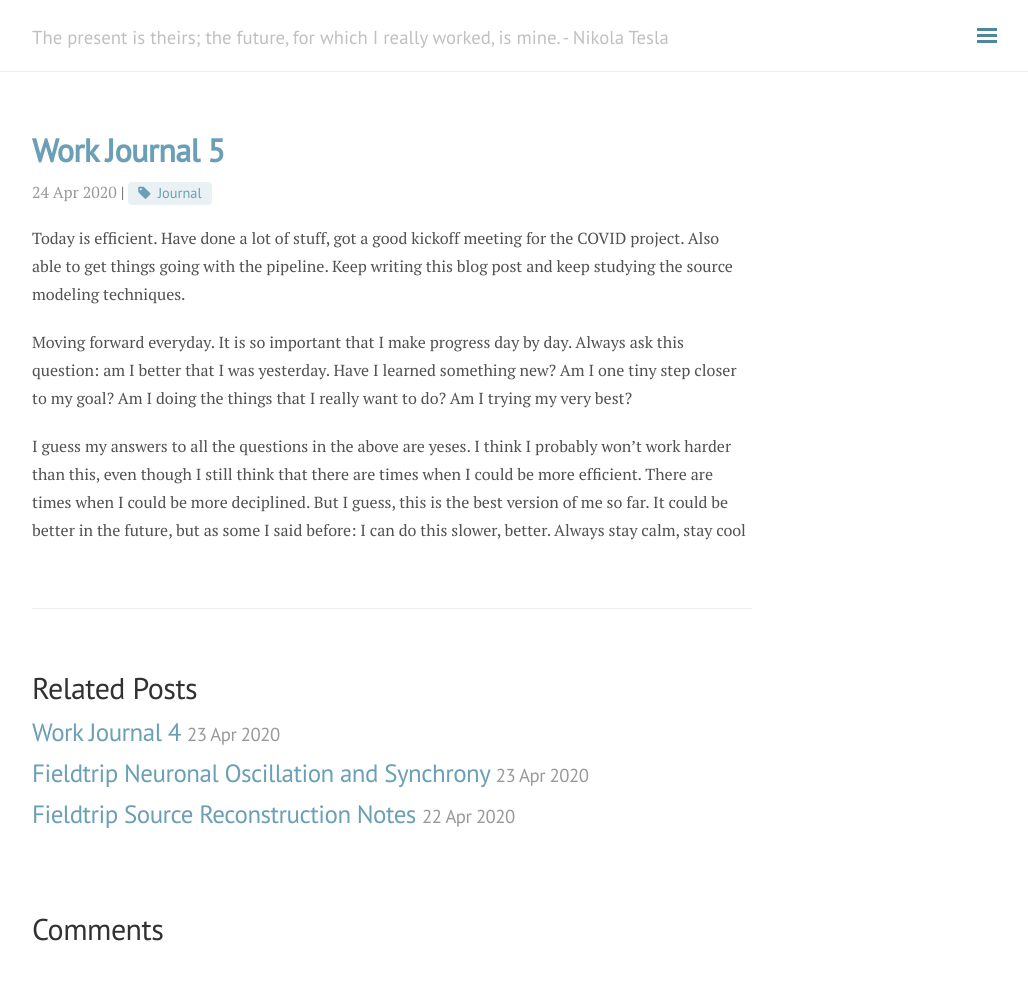
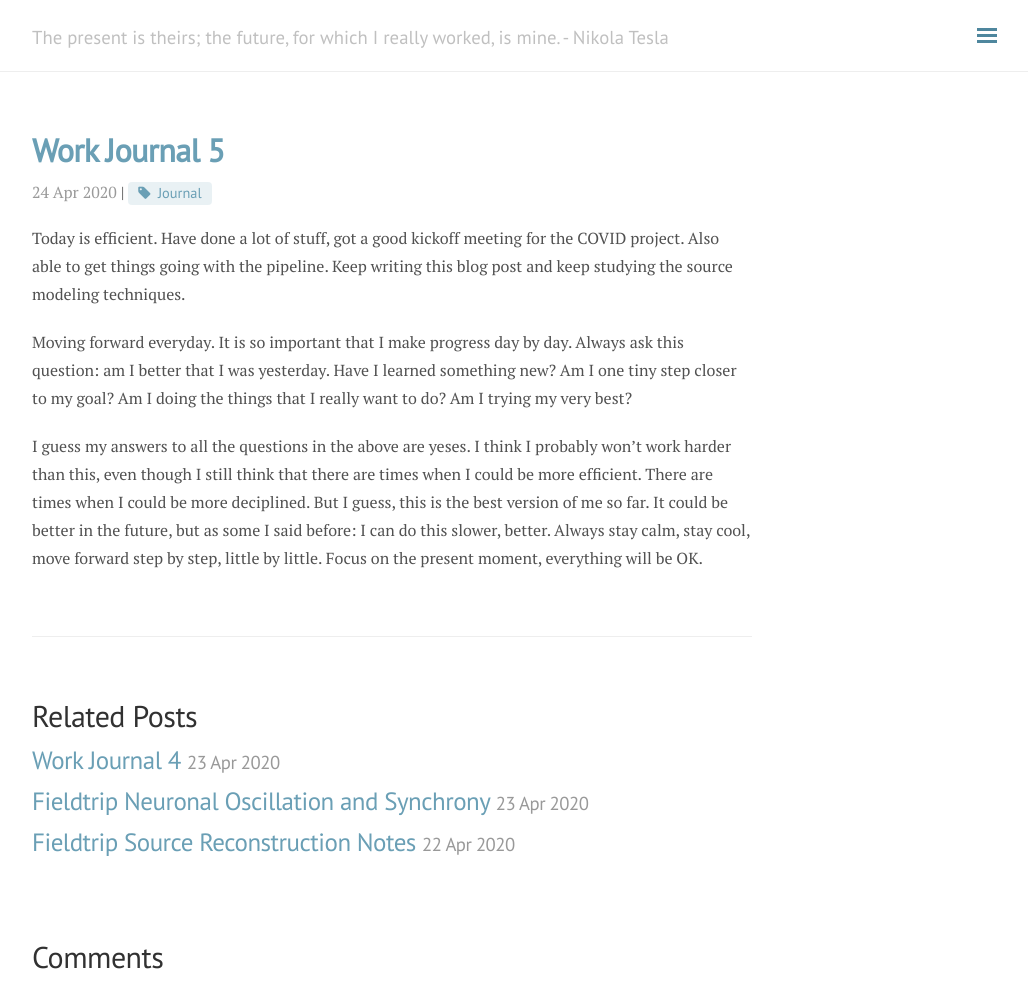
Before and after one commit to andylikescodes/andylikescodes.github.io, a Jekyll site: the page built from _posts/2020-04-24-Work-Journal-5.md, in a window 1280 px wide and 986 px high. Shown: the whole window, without its empty margins (248-1276 px from the left). Built offline with Jekyll 4.4.1, drawn with Linux system fonts in a browser that asks for light colours; nearby versions of some CDN libraries; comment, search, counter and statistics services are not loaded.

Commit message:
_posts/2020-04-24-Work-Journal-5.md updated from https://stackedit.io/

```diff
--- a/_posts/2020-04-24-Work-Journal-5.md
+++ b/_posts/2020-04-24-Work-Journal-5.md
@@ -9,7 +9,9 @@ Today is efficient. Have done a lot of stuff, got a good kickoff meeting for the
 
 Moving forward everyday. It is so important that I make progress day by day. Always ask this question: am I better that I was yesterday. Have I learned something new? Am I one tiny step closer to my goal? Am I doing the things that I really want to do? Am I trying my very best?
 
-I guess my answers to all the questions in the above are yeses. I think I probably won't work harder than this, even though I still think that there are times when I could be more efficient. There are times when I could be more deciplined. But I guess, this is the best version of me so far. It could be better in the future, but as some I said before: I can do this slower, better. Always stay calm, stay cool
+I guess my answers to all the questions in the above are yeses. I think I probably won't work harder than this, even though I still think that there are times when I could be more efficient. There are times when I could be more deciplined. But I guess, this is the best version of me so far. It could be better in the future, but as some I said before: I can do this slower, better. Always stay calm, stay cool, move forward step by step, little by little. Focus on the present moment, everything will be OK.
+
+
 <!--stackedit_data:
-eyJoaXN0b3J5IjpbLTQ3MjkzODk1NV19
+eyJoaXN0b3J5IjpbLTQ1MDA5OTYzNl19
 -->
```
